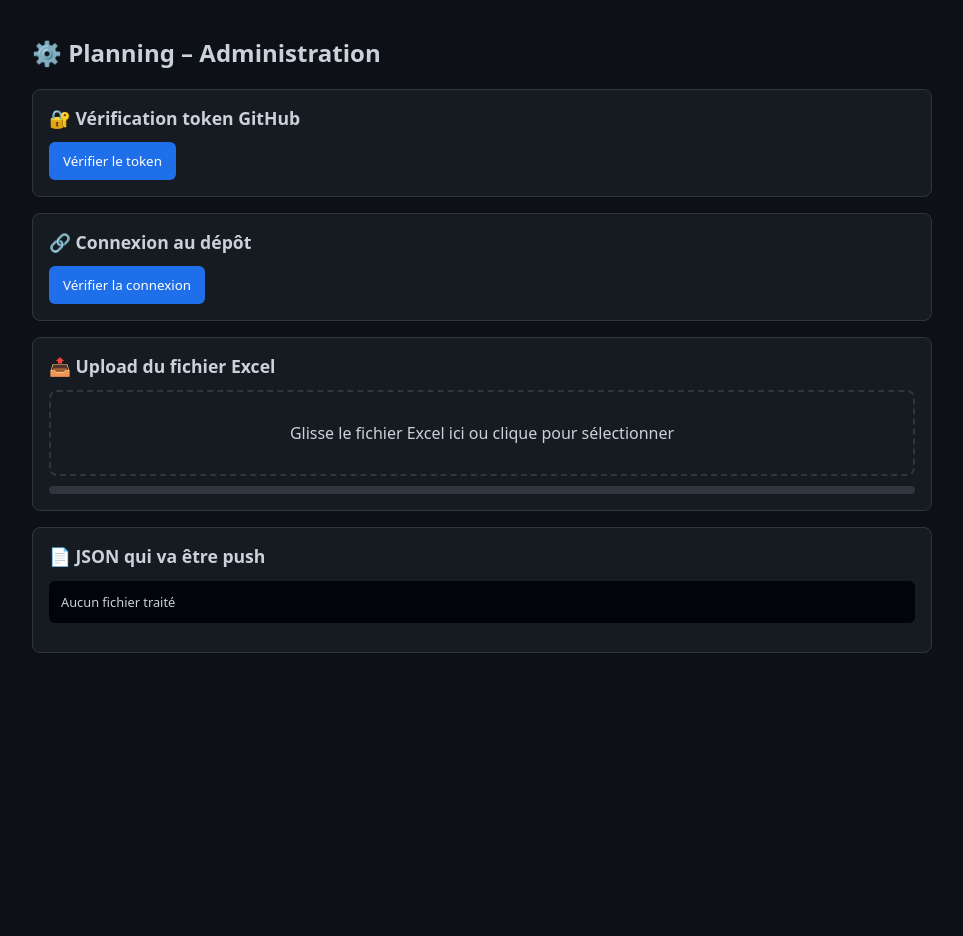
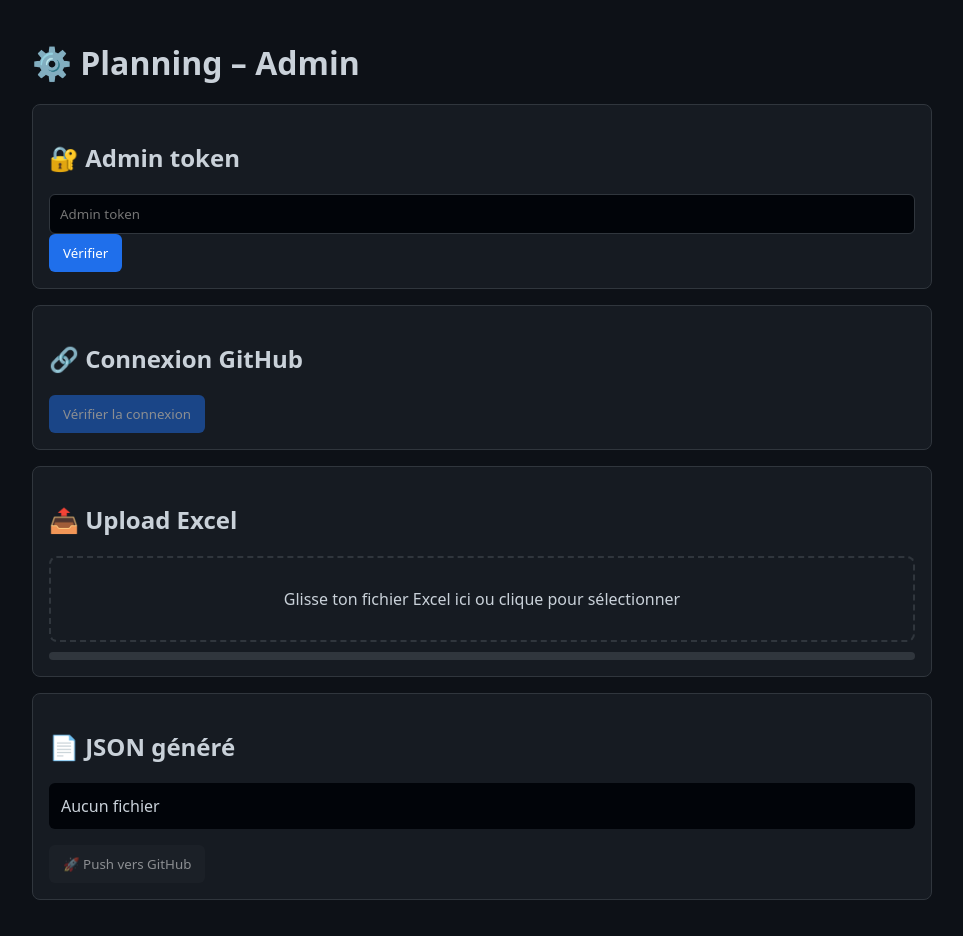
Before and after one commit to Adry08/planning-back, a Python web app: template templates/admin.html in a window 1280 px wide. Shown: the whole page, without its empty margins (158-1121 px from the left). Before the commit the page ends 653 px from the top, so only its background shows below. Run offline with Jinja, Linux system fonts and the light colour scheme; the template is opened without the code that fills it, so the values that code supplies are empty.

Commit message:
Update admin.html

```diff
--- a/templates/admin.html
+++ b/templates/admin.html
@@ -1,239 +1,220 @@
 <!DOCTYPE html>
 <html lang="fr">
 <head>
-<meta charset="UTF-8" />
-<meta name="viewport" content="width=device-width, initial-scale=1.0"/>
+<meta charset="UTF-8">
+<meta name="viewport" content="width=device-width, initial-scale=1.0">
 <title>Planning – Admin</title>
-
 <style>
 :root {
-  --bg: #0d1117;
-  --panel: #161b22;
-  --border: #30363d;
-  --text: #c9d1d9;
-  --muted: #8b949e;
-  --green: #238636;
-  --red: #da3633;
-  --blue: #1f6feb;
+  --bg:#0d1117; --panel:#161b22; --border:#30363d;
+  --text:#c9d1d9; --muted:#8b949e;
+  --green:#238636; --red:#da3633; --blue:#1f6feb;
+}
+*{box-sizing:border-box;font-family:system-ui}
+body{margin:0;background:var(--bg);color:var(--text);padding:20px}
+.container{max-width:900px;margin:auto}
+h1{margin-bottom:20px}
+
+.card{
+  background:var(--panel);
+  border:1px solid var(--border);
+  border-radius:8px;
+  padding:16px;
+  margin-bottom:16px;
 }
 
-* { box-sizing: border-box; font-family: system-ui, -apple-system, sans-serif; }
-
-body {
-  margin: 0;
-  background: var(--bg);
-  color: var(--text);
-  padding: 20px;
+input{
+  width:100%;
+  padding:10px;
+  background:#010409;
+  border:1px solid var(--border);
+  color:var(--text);
+  border-radius:6px;
 }
 
-.container {
-  max-width: 900px;
-  margin: auto;
+button{
+  background:var(--blue);
+  border:none;
+  color:#fff;
+  padding:10px 14px;
+  border-radius:6px;
+  cursor:pointer;
 }
 
-h1 {
-  font-size: 1.5rem;
-  margin-bottom: 20px;
+button.secondary{background:#21262d}
+button:disabled{opacity:.5;cursor:not-allowed}
+
+.alert{
+  margin-top:10px;
+  padding:10px;
+  border-radius:6px;
+  font-size:.9rem;
+}
+.success{background:rgba(35,134,54,.2);color:#3fb950}
+.error{background:rgba(218,54,51,.2);color:#f85149}
+.info{background:rgba(31,111,235,.2);color:#58a6ff}
+
+.upload-zone{
+  border:2px dashed var(--border);
+  padding:30px;
+  text-align:center;
+  border-radius:8px;
+  cursor:pointer;
 }
 
-.card {
-  background: var(--panel);
-  border: 1px solid var(--border);
-  border-radius: 8px;
-  padding: 16px;
-  margin-bottom: 16px;
-}
+.upload-zone.drag{border-color: var(--blue)}
 
-.card h2 {
-  font-size: 1.1rem;
-  margin: 0 0 12px 0;
-}
+.progress{height:8px;background:var(--border);margin-top:10px;border-radius:4px}
+.progress div{height:100%;width:0;background:var(--green);transition: width .3s}
 
-button {
-  background: var(--blue);
-  border: none;
-  color: white;
-  padding: 10px 14px;
-  border-radius: 6px;
-  cursor: pointer;
-}
-
-button:disabled {
-  opacity: .5;
-  cursor: not-allowed;
-}
-
-.alert {
-  margin-top: 10px;
-  padding: 10px;
-  border-radius: 6px;
-  font-size: .9rem;
-}
-
-.alert.success { background: rgba(35,134,54,.2); color: #3fb950; }
-.alert.error { background: rgba(218,54,51,.2); color: #f85149; }
-.alert.info { background: rgba(31,111,235,.2); color: #58a6ff; }
-
-.upload-zone {
-  border: 2px dashed var(--border);
-  border-radius: 8px;
-  padding: 30px;
-  text-align: center;
-  cursor: pointer;
-}
-
-.upload-zone.drag {
-  border-color: var(--blue);
-}
-
-.progress {
-  height: 8px;
-  background: var(--border);
-  border-radius: 4px;
-  overflow: hidden;
-  margin-top: 10px;
-}
-
-.progress div {
-  height: 100%;
-  width: 0%;
-  background: var(--green);
-  transition: width .3s;
-}
-
-pre {
-  background: #010409;
-  padding: 12px;
-  border-radius: 6px;
-  overflow: auto;
-  max-height: 300px;
-  font-size: .8rem;
+pre{
+  background:#010409;
+  padding:12px;
+  border-radius:6px;
+  max-height:300px;
+  overflow:auto;
 }
 </style>
 </head>
 
 <body>
 <div class="container">
-  <h1>⚙️ Planning – Administration</h1>
+<h1>⚙️ Planning – Admin</h1>
 
-  <!-- TOKEN -->
+<!-- ADMIN TOKEN -->
 <div class="card">
-    <h2>🔐 Vérification token GitHub</h2>
-    <button onclick="checkToken()">Vérifier le token</button>
-    <div id="tokenStatus"></div>
+<h2>🔐 Admin token</h2>
+<input type="password" id="adminToken" placeholder="Admin token">
+<button onclick="checkAuth()">Vérifier</button>
+<div id="authStatus"></div>
 </div>
 
-  <!-- CONNEXION -->
+<!-- CONNEXION GITHUB -->
 <div class="card">
-    <h2>🔗 Connexion au dépôt</h2>
-    <button onclick="checkRepo()">Vérifier la connexion</button>
+<h2>🔗 Connexion GitHub</h2>
+<button id="btnRepo" onclick="checkRepo()" disabled>Vérifier la connexion</button>
 <div id="repoStatus"></div>
 </div>
 
-  <!-- UPLOAD -->
+<!-- UPLOAD EXCEL -->
 <div class="card">
-    <h2>📤 Upload du fichier Excel</h2>
-
+<h2>📤 Upload Excel</h2>
 <div class="upload-zone" id="dropZone">
-      Glisse le fichier Excel ici ou clique pour sélectionner
+  Glisse ton fichier Excel ici ou clique pour sélectionner
+</div>
 <input type="file" id="fileInput" hidden accept=".xlsx,.xls"/>
-    </div>
-
 <div class="progress"><div id="progressBar"></div></div>
 <div id="uploadStatus"></div>
 </div>
 
-  <!-- JSON -->
+<!-- JSON PREVIEW + PUSH -->
 <div class="card">
-    <h2>📄 JSON qui va être push</h2>
-    <pre id="jsonPreview">Aucun fichier traité</pre>
+<h2>📄 JSON généré</h2>
+<pre id="jsonPreview">Aucun fichier</pre>
+<button id="btnPush" class="secondary" onclick="pushGitHub()" disabled>🚀 Push vers GitHub</button>
+<div id="pushStatus"></div>
 </div>
 </div>
 
 <script>
-const dropZone = document.getElementById('dropZone');
-const fileInput = document.getElementById('fileInput');
-const progressBar = document.getElementById('progressBar');
+let ADMIN_OK=false;
+let GENERATED_JSON=null;
 
-dropZone.onclick = () => fileInput.click();
+const fileInput=document.getElementById('fileInput');
+const dropZone=document.getElementById('dropZone');
+const progressBar=document.getElementById('progressBar');
 
-dropZone.ondragover = e => {
-  e.preventDefault();
-  dropZone.classList.add('drag');
-};
+dropZone.onclick = ()=>fileInput.click();
+dropZone.ondragover = e => { e.preventDefault(); dropZone.classList.add('drag'); }
+dropZone.ondragleave = ()=>dropZone.classList.remove('drag');
+dropZone.ondrop = e => { e.preventDefault(); dropZone.classList.remove('drag'); handleFile(e.dataTransfer.files[0]); }
+fileInput.onchange = e => handleFile(fileInput.files[0]);
 
-dropZone.ondragleave = () => dropZone.classList.remove('drag');
-
-dropZone.ondrop = e => {
-  e.preventDefault();
-  dropZone.classList.remove('drag');
-  handleFile(e.dataTransfer.files[0]);
-};
-
-fileInput.onchange = e => handleFile(e.target.files[0]);
-
-function alertBox(target, msg, type) {
-  target.innerHTML = `<div class="alert ${type}">${msg}</div>`;
+function alertBox(targetId,msg,type){
+  document.getElementById(targetId).innerHTML=`<div class="alert ${type}">${msg}</div>`;
 }
 
-async function checkToken() {
-  const target = document.getElementById('tokenStatus');
-  alertBox(target, "Vérification du token…", "info");
-
-  const res = await fetch('/health/github');
-  const data = await res.json();
-
-  if (data.status === 'ok') {
-    alertBox(target, "Token GitHub valide ✔️", "success");
-  } else {
-    alertBox(target, data.error || "Token invalide ❌", "error");
+async function checkAuth(){
+  const token=document.getElementById('adminToken').value;
+  alertBox("authStatus","Vérification…","info");
+  try{
+    const res=await fetch("/health/github",{headers:{"x-admin-token":token}});
+    const data=await res.json();
+    if(data.status==="ok"){
+      ADMIN_OK=true;
+      alertBox("authStatus","Token valide ✔️","success");
+      document.getElementById("btnRepo").disabled=false;
+    }else{
+      alertBox("authStatus",data.error || "Token invalide ❌","error");
+      document.getElementById("btnRepo").disabled=true;
+    }
+  }catch(e){
+    alertBox("authStatus","Erreur connexion ❌","error");
   }
 }
 
-async function checkRepo() {
-  const target = document.getElementById('repoStatus');
-  alertBox(target, "Connexion au dépôt en cours…", "info");
-
-  const res = await fetch('/health/github');
-  const data = await res.json();
-
-  if (data.status === 'ok') {
-    alertBox(target, "Connexion au dépôt réussie ✔️", "success");
-  } else {
-    alertBox(target, data.error || "Erreur dépôt ❌", "error");
+async function checkRepo(){
+  if(!ADMIN_OK) return;
+  const token=document.getElementById('adminToken').value;
+  alertBox("repoStatus","Vérification repo…","info");
+  try{
+    const res=await fetch("/health/github",{headers:{"x-admin-token":token}});
+    const data=await res.json();
+    if(data.status==="ok") alertBox("repoStatus","Repo OK ✔️","success");
+    else alertBox("repoStatus",data.error,"error");
+  }catch(e){
+    alertBox("repoStatus","Erreur ❌","error");
   }
 }
 
-async function handleFile(file) {
-  if (!file) return;
+async function handleFile(file){
+  if(!file || !ADMIN_OK) return;
+  progressBar.style.width="0%";
+  alertBox("uploadStatus","Upload en cours…","info");
 
-  progressBar.style.width = '0%';
-  alertBox(uploadStatus, "Upload en cours…", "info");
+  const token=document.getElementById('adminToken').value;
+  const formData=new FormData();
+  formData.append("file",file);
 
-  const form = new FormData();
-  form.append('file', file);
-
-  const xhr = new XMLHttpRequest();
-  xhr.open("POST", "/upload");
+  const xhr=new XMLHttpRequest();
+  xhr.open("POST","/upload");
+  xhr.setRequestHeader("x-admin-token",token);
 
   xhr.upload.onprogress = e => {
-    if (e.lengthComputable) {
-      progressBar.style.width = (e.loaded / e.total * 100) + '%';
+    if(e.lengthComputable) progressBar.style.width=(e.loaded/e.total*100)+"%";
+  };
+
+  xhr.onload = () => {
+    const res=JSON.parse(xhr.responseText);
+    if(xhr.status===200){
+      GENERATED_JSON=res.json;
+      document.getElementById("jsonPreview").textContent=JSON.stringify(GENERATED_JSON,null,2);
+      document.getElementById("btnPush").disabled=false;
+      alertBox("uploadStatus","JSON prêt ✔️","success");
+    }else{
+      alertBox("uploadStatus",res.error || "Erreur ❌","error");
     }
   };
 
-  xhr.onload = () => {
-    const res = JSON.parse(xhr.responseText);
-    if (xhr.status === 200) {
-      alertBox(uploadStatus, "Fichier traité et push GitHub ✔️", "success");
-      document.getElementById('jsonPreview').textContent =
-        JSON.stringify(res.json, null, 2);
-    } else {
-      alertBox(uploadStatus, res.error || "Erreur upload ❌", "error");
+  xhr.send(formData);
 }
-  };
 
-  xhr.send(form);
+async function pushGitHub(){
+  if(!GENERATED_JSON || !ADMIN_OK) return;
+  alertBox("pushStatus","Push en cours…","info");
+  const token=document.getElementById('adminToken').value;
+
+  const res=await fetch("/push",{
+    method:"POST",
+    headers:{
+      "Content-Type":"application/json",
+      "x-admin-token":token
+    },
+    body:JSON.stringify(GENERATED_JSON)
+  });
+  const data=await res.json();
+  if(data.status==="ok") alertBox("pushStatus",data.message,"success");
+  else alertBox("pushStatus",data.error || "Erreur push ❌","error");
 }
 </script>
 </body>
```
Lines whose indentation alone changed are shown as unchanged.
